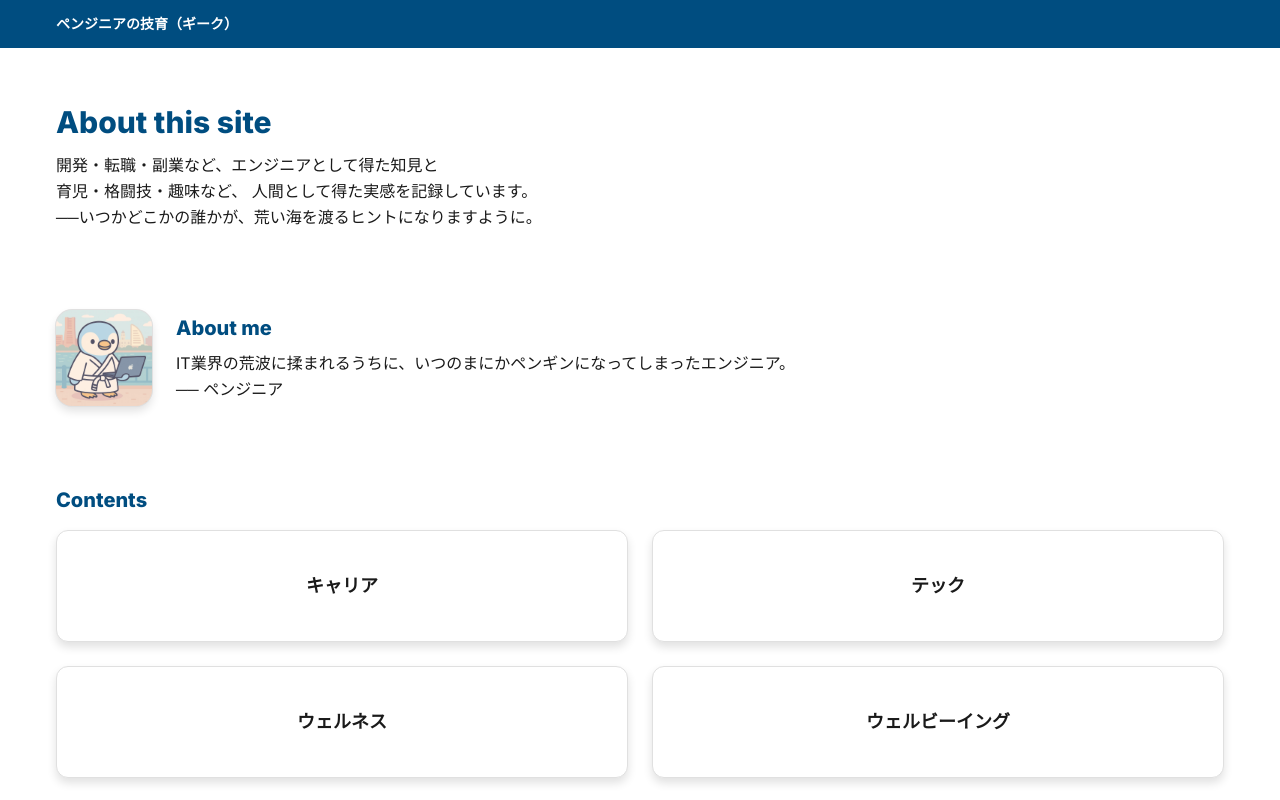
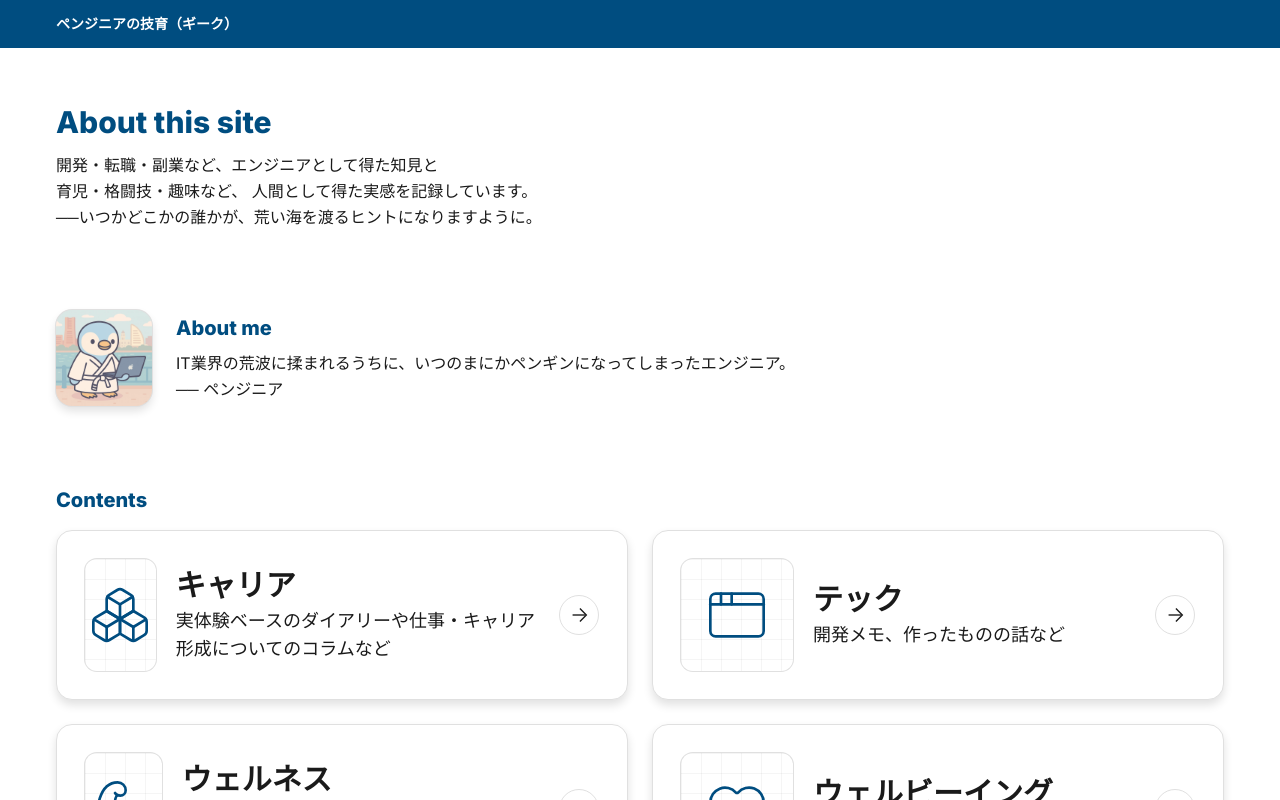
Before and after one commit to pengineer-geek/geek-blog, a Next.js app: page / in a window 1280 px wide. Shown: the top 800 px of the page. Built offline with nearby package versions, Linux system fonts and the light colour scheme.

Commit message:
Update page.tsx

```diff
--- a/src/app/page.tsx
+++ b/src/app/page.tsx
@@ -46,25 +46,25 @@ export default function Page() {
           <CategoryCard
             href="/categories/career"
             title="キャリア"
-            desc="気の利いた説明。実体験とか仕事・キャリア形成などのあれこれ"
+            desc="実体験ベースのダイアリーや仕事・キャリア形成についてのコラムなど"
             icon={<IconCareer />}
           />
           <CategoryCard
             href="/categories/tech"
             title="テック"
-            desc="開発メモ、Next.js、ツールや検証結果、作ったものの話など"
+            desc="開発メモ、作ったものの話など"
             icon={<IconTech />}
           />
           <CategoryCard
             href="/categories/wellness"
             title="ウェルネス"
-            desc="運動・食事・睡眠。コンディションを上げる日々の実験記録"
+            desc="運動・食事・睡眠。コンディションを上げるためのノウハウなど"
             icon={<IconWellness />}
           />
           <CategoryCard
             href="/categories/wellbeing"
             title="ウェルビーイング"
-            desc="医療や身の回り、ファッションや嗜好品など心地よさの話"
+            desc="心と思考を整えるためのあれこれ"
             icon={<IconWellbeing />}
           />
         </div>
@@ -72,14 +72,3 @@ export default function Page() {
     </main>
   );
 }
-
-function CategoryCard({ title, href }: { title: string; href: string }) {
-  return (
-    <Link
-      href={href}
-      className="flex h-28 items-center justify-center rounded-xl border border-border bg-background shadow-soft-sm transition hover:border-primary hover:shadow-md"
-    >
-      <span className="text-lg font-bold text-text">{title}</span>
-    </Link>
-  );
-}
```
